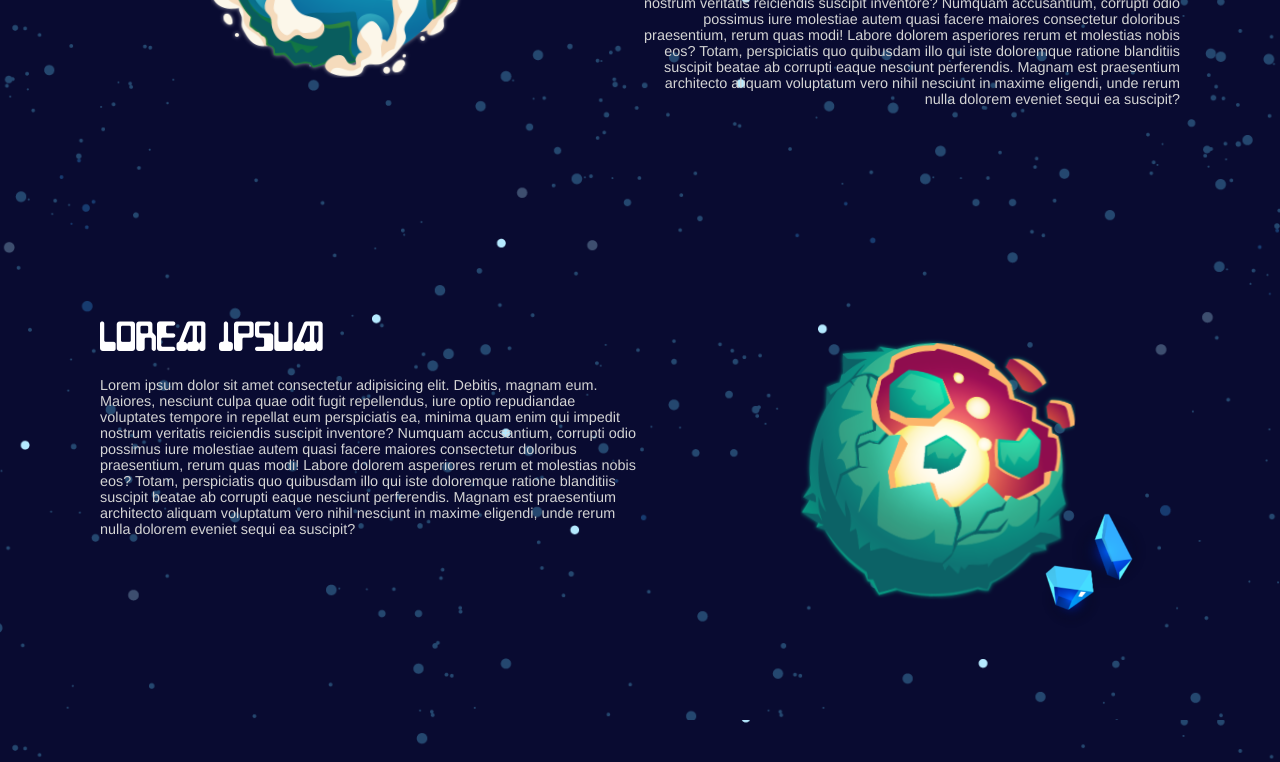
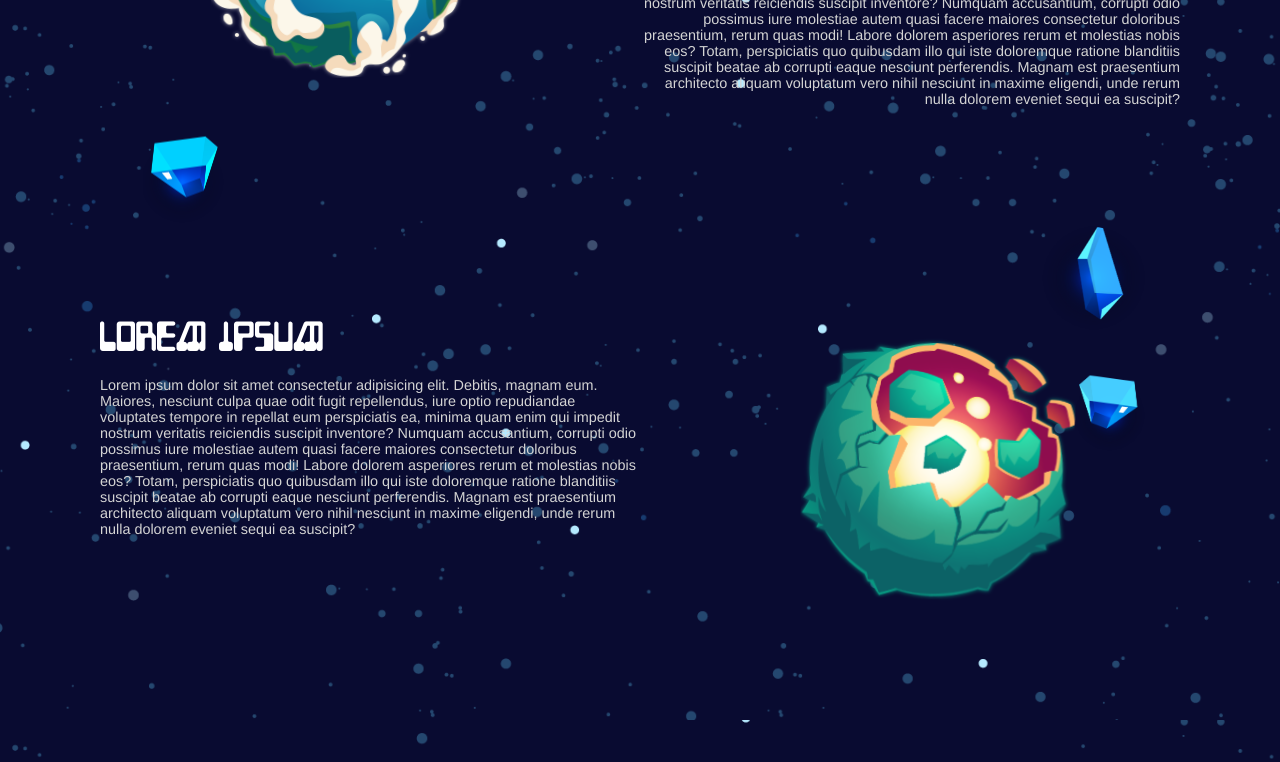
Before and after one commit to Sharcan/dot-code-vue, a Vue app: page / in a window 1280 px wide. Shown: the part 1440-2202 px from the top of the page. Built offline with nearby package versions, Linux system fonts and the light colour scheme; no server answers; what vue-socket.io-extended would draw is missing.

Commit message:
:construction: UPDATE Home CSS Images

```diff
--- a/src/views/Home.vue
+++ b/src/views/Home.vue
@@ -36,6 +36,7 @@
           <div>
             <img src="@/assets/images/diamond-2.png" alt="diamonds" class="diamond-img-earth">
             <img src="@/assets/images/planet-earth.png" alt="planet-earth" class="planet-earth-img">
+            <img src="@/assets/images/diamond-5.png" alt="diamonds" class="diamond-img-earth-2">
           </div>
         </div>
 
@@ -45,8 +46,9 @@
             <p>Lorem ipsum dolor sit amet consectetur adipisicing elit. Debitis, magnam eum. Maiores, nesciunt culpa quae odit fugit repellendus, iure optio repudiandae voluptates tempore in repellat eum perspiciatis ea, minima quam enim qui impedit nostrum veritatis reiciendis suscipit inventore? Numquam accusantium, corrupti odio possimus iure molestiae autem quasi facere maiores consectetur doloribus praesentium, rerum quas modi! Labore dolorem asperiores rerum et molestias nobis eos? Totam, perspiciatis quo quibusdam illo qui iste doloremque ratione blanditiis suscipit beatae ab corrupti eaque nesciunt perferendis. Magnam est praesentium architecto aliquam voluptatum vero nihil nesciunt in maxime eligendi, unde rerum nulla dolorem eveniet sequi ea suscipit?</p>
           </div>
           <div>
+            <img src="@/assets/images/diamond-2.png" alt="diamonds" class="diamond-img-egg">
+            <img src="@/assets/images/diamond-3.png" alt="diamonds" class="diamond-img-egg-2">
             <img src="@/assets/images/planet-egg.png" alt="planet-egg" class="planet-egg-img">
-            <img src="@/assets/images/diamond.png" alt="diamonds" class="diamond-img-egg">
           </div>
         </div>
 
@@ -205,6 +207,19 @@
     animation-iteration-count: infinite;
     animation-timing-function: ease-in-out;
   }
+  .diamond-img-earth-2 {
+    position: absolute;
+    width: 8%;
+    left: 4%;
+    bottom: 4%;
+    transform: rotate(180deg);
+
+    animation-name: diamond-movement;
+    animation-duration: 5s;
+    animation-delay: 2s;
+    animation-iteration-count: infinite;
+    animation-timing-function: ease-in-out;
+  }
 
   .planet-egg-img {
     position: absolute;
@@ -216,20 +231,32 @@
     animation-duration: 120s;
     animation-iteration-count: infinite;
     animation-timing-function: ease-in-out;
-    animation-direction: alternate;
+    animation-direction: normal;
   }
   .diamond-img-egg {
      position: absolute;
      width: 10%;
      right: 3%;
-     bottom: 20px;
+     top: 10%;
 
      animation-name: diamond-movement;
      animation-duration: 5s;
-    animation-delay: 5s;
+     animation-delay: 5s;
      animation-iteration-count: infinite;
      animation-timing-function: ease-in-out;
-   }
+  }
+  .diamond-img-egg-2 {
+     position: absolute;
+     width: 7%;
+     right: 3%;
+     top: 40%;
+
+     animation-name: diamond-movement;
+     animation-duration: 5s;
+     animation-delay: 4s;
+     animation-iteration-count: infinite;
+     animation-timing-function: ease-in-out;
+  }
 
   .button-part {
     height: 33vh;
@@ -251,6 +278,11 @@
     position: absolute;
     bottom: -100px;
     right: -30px;
+
+    animation-name: diamond-movement;
+    animation-duration: 10s;
+    animation-iteration-count: infinite;
+    animation-timing-function: ease-in-out;
   }
   .button-text {
     width: 100%;
```
Also changed, not shown: src/assets/images/diamond-4.png (added), src/assets/images/diamond-5.png (added).
